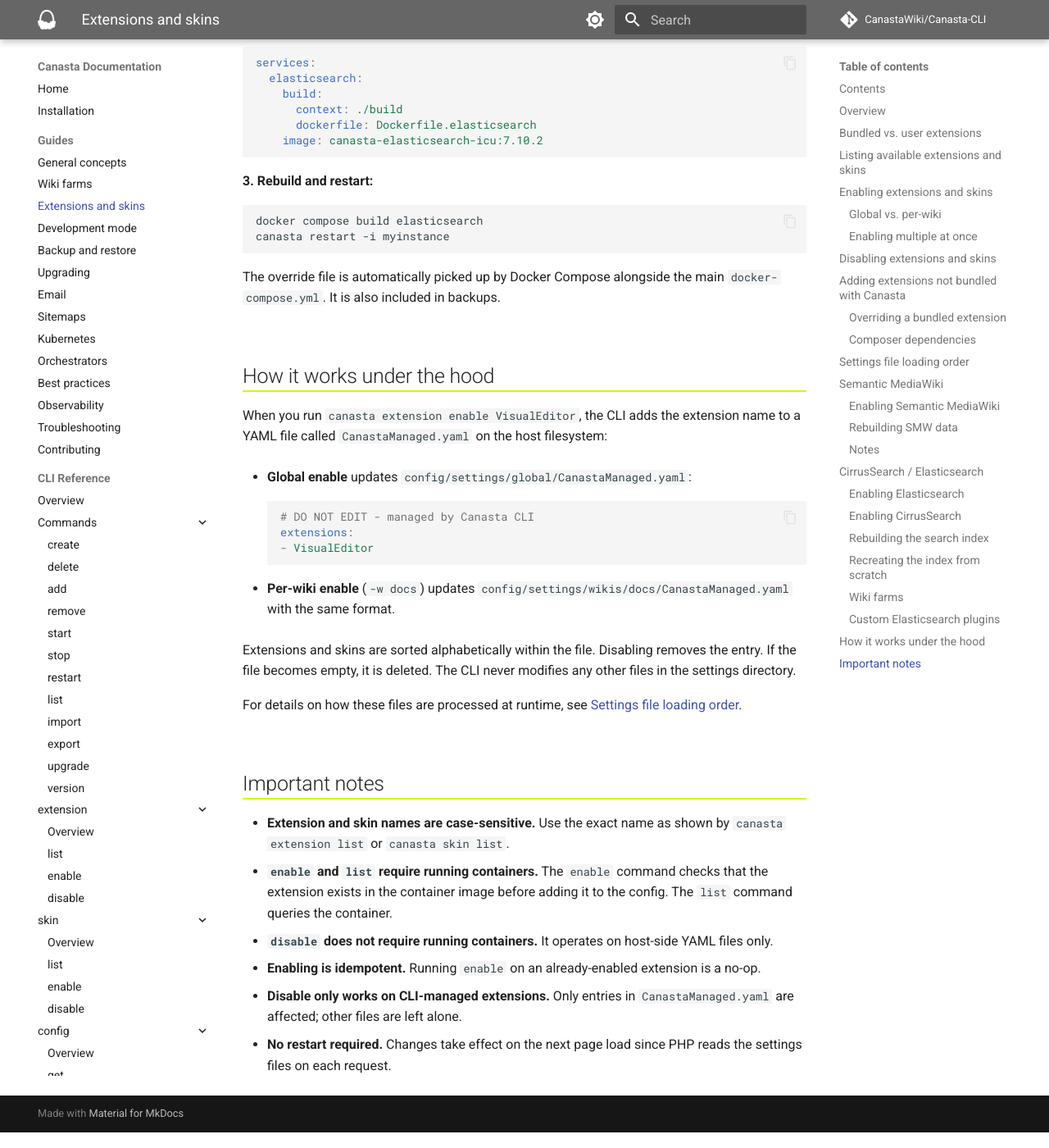
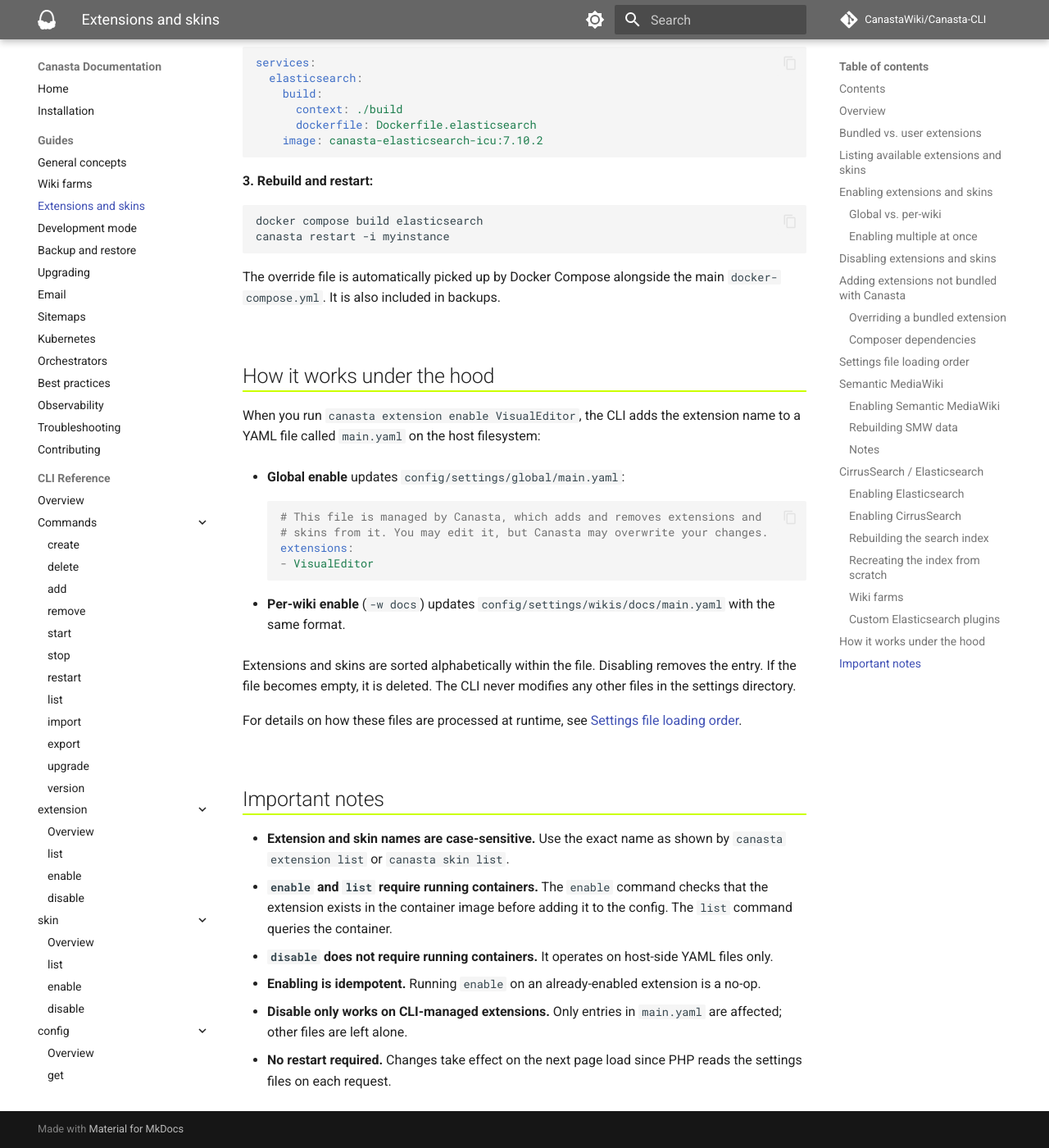
Before and after one commit to CanastaWiki/Canasta-CLI, an MkDocs documentation site: the page built from docs/guide/extensions-and-skins.md, in a window 1280 px wide and 1400 px high, scrolled down 9248 px. Shown: the whole window at 82% size. Built offline with MkDocs 1.6.1 and Material for MkDocs 9.7.7, drawn with Linux system fonts in a browser that asks for light colours; comment, search, counter and statistics services are not loaded; some of the changed text lies outside the part shown.

Commit message:
Rename CanastaManaged.yaml to main.yaml and soften header warning
Rename the CLI-managed config file from CanastaManaged.yaml to main.yaml.
Replace the "DO NOT EDIT" header with a softer warning that explains the
file is managed by Canasta but users may edit it at their own risk.

````diff
--- a/docs/guide/extensions-and-skins.md
+++ b/docs/guide/extensions-and-skins.md
@@ -194,7 +194,7 @@
 1. **YAML files** (`*.yaml`) — loaded in lexicographic order via MediaWiki's [`SettingsBuilder::loadFile()`](https://www.mediawiki.org/wiki/Manual:YAML_settings_file_format)
 2. **PHP files** (`*.php`) — loaded in lexicographic order via `require_once`
 
-Both formats are valid ways to add settings. Configuration variables can be set in either format and will take effect regardless of load order, since extension registration happens after all settings files have been processed. The CLI manages a YAML file called `CanastaManaged.yaml` for extensions and skins enabled via `canasta extension enable` and `canasta skin enable`. You can also create your own YAML files in the same directory. The format supports extensions, skins, and [configuration settings](https://www.mediawiki.org/wiki/Manual:YAML_settings_file_format):
+Both formats are valid ways to add settings. Configuration variables can be set in either format and will take effect regardless of load order, since extension registration happens after all settings files have been processed. The CLI manages a YAML file called `main.yaml` for extensions and skins enabled via `canasta extension enable` and `canasta skin enable`. You can also create your own YAML files in the same directory. The format supports extensions, skins, and [configuration settings](https://www.mediawiki.org/wiki/Manual:YAML_settings_file_format):
 
 ```yaml
 extensions:
@@ -388,16 +388,17 @@
 
 ## How it works under the hood
 
-When you run `canasta extension enable VisualEditor`, the CLI adds the extension name to a YAML file called `CanastaManaged.yaml` on the host filesystem:
+When you run `canasta extension enable VisualEditor`, the CLI adds the extension name to a YAML file called `main.yaml` on the host filesystem:
 
-- **Global enable** updates `config/settings/global/CanastaManaged.yaml`:
+- **Global enable** updates `config/settings/global/main.yaml`:
   ```yaml
-  # DO NOT EDIT - managed by Canasta CLI
+  # This file is managed by Canasta, which adds and removes extensions and
+  # skins from it. You may edit it, but Canasta may overwrite your changes.
   extensions:
   - VisualEditor
   ```
 
-- **Per-wiki enable** (`-w docs`) updates `config/settings/wikis/docs/CanastaManaged.yaml` with the same format.
+- **Per-wiki enable** (`-w docs`) updates `config/settings/wikis/docs/main.yaml` with the same format.
 
 Extensions and skins are sorted alphabetically within the file. Disabling removes the entry. If the file becomes empty, it is deleted. The CLI never modifies any other files in the settings directory.
 
@@ -411,5 +412,5 @@
 - **`enable` and `list` require running containers.** The `enable` command checks that the extension exists in the container image before adding it to the config. The `list` command queries the container.
 - **`disable` does not require running containers.** It operates on host-side YAML files only.
 - **Enabling is idempotent.** Running `enable` on an already-enabled extension is a no-op.
-- **Disable only works on CLI-managed extensions.** Only entries in `CanastaManaged.yaml` are affected; other files are left alone.
+- **Disable only works on CLI-managed extensions.** Only entries in `main.yaml` are affected; other files are left alone.
 - **No restart required.** Changes take effect on the next page load since PHP reads the settings files on each request.
````
Also changed, not shown: 2 other files.
